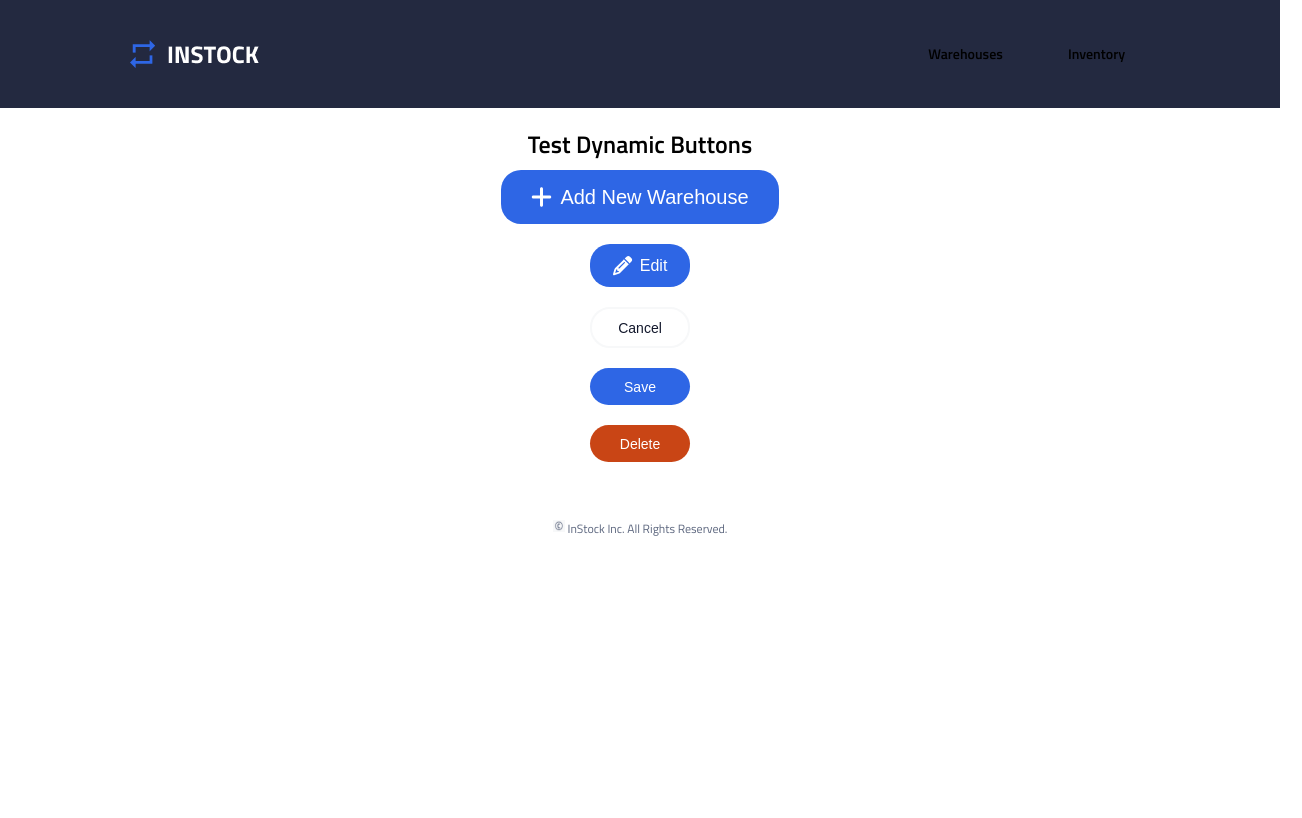
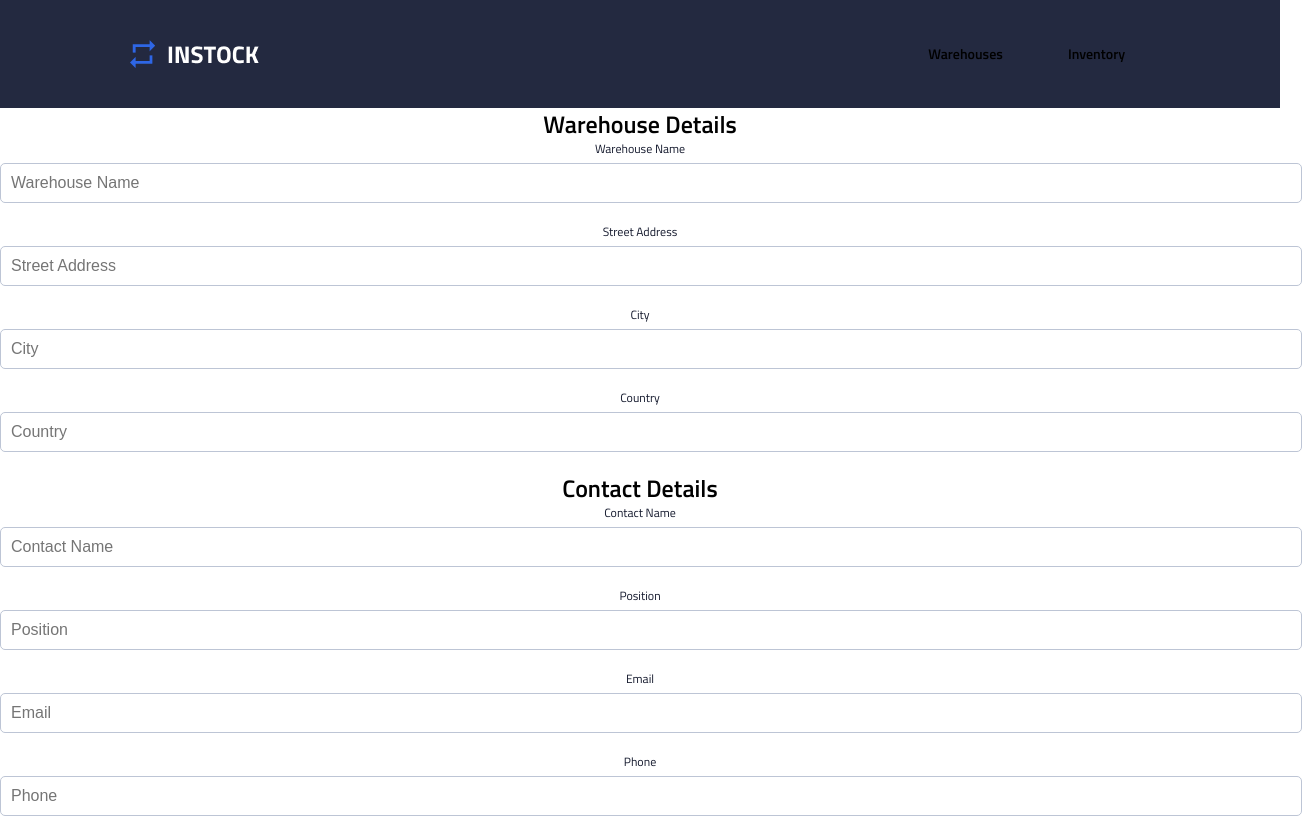
Before and after one commit to davidmaxxxy/instock-client, a React (Create React App) app: page /components in a window 1280 px wide. Shown: the top 818 px of the page, 1302 px wide, since content can reach past the window. Built offline with nearby package versions, Linux system fonts and the light colour scheme.

Commit message:
SPF2-36: Created the first draft of the dynamic form input

```diff
--- a/src/App.js
+++ b/src/App.js
@@ -5,6 +5,7 @@ import AppNavigations from "./AppNavigations/AppNavigations";
 import Header from "./Components/Header/Header";
 import Footer from "./Components/Footer/Footer";
 import DynamicButton from "./Components/DynamicButton/DynamicButton";
+import DynamicFormInput from "./Components/DynamicForm/DynamicFormInput";
 import { FontAwesomeIcon } from "@fortawesome/react-fontawesome";
 import { faPencilAlt, faPlus } from "@fortawesome/free-solid-svg-icons";
 
@@ -18,6 +19,31 @@ function App() {
       <main className="App">
         <Header />
         <AppNavigations />
+
+        <section className="form-container">
+          <div className="form-section">
+            <h2 className="section-title">Warehouse Details</h2>
+            <DynamicFormInput
+              title="Warehouse Name"
+              placeholder="Warehouse Name"
+            />
+            <DynamicFormInput
+              title="Street Address"
+              placeholder="Street Address"
+            />
+            <DynamicFormInput title="City" placeholder="City" />
+            <DynamicFormInput title="Country" placeholder="Country" />
+          </div>
+
+          <div className="form-section">
+            <h2 className="section-title">Contact Details</h2>
+            <DynamicFormInput title="Contact Name" placeholder="Contact Name" />
+            <DynamicFormInput title="Position" placeholder="Position" />
+            <DynamicFormInput title="Email" placeholder="Email" />
+            <DynamicFormInput title="Phone" placeholder="Phone" />
+          </div>
+        </section>
+
         <section className="button-container">
           <h2>Test Dynamic Buttons</h2>
 
--- /dev/null
+++ b/src/Components/DynamicForm/DynamicForm.scss
@@ -0,0 +1,39 @@
+@import "../../styles/partials/mixins.scss";
+
+.dynamic-form {
+  // Container for the entire form
+  &__container {
+    display: flex;
+    flex-direction: column;
+    border: 1px solid $light-gray;
+    padding: 20px;
+    gap: 20px;
+
+    @include tablet {
+      flex-direction: row;
+    }
+  }
+
+  // Individual form section
+  &__section {
+    flex: 1;
+    padding: 20px;
+
+    &-title {
+      @include fontMedium;
+      margin-bottom: 15px;
+    }
+  }
+
+  // Button container
+  &__button-container {
+    display: flex;
+    justify-content: center;
+    gap: 10px;
+    margin-top: 20px;
+
+    @include tablet {
+      justify-content: flex-end;
+    }
+  }
+}
--- /dev/null
+++ b/src/Components/DynamicForm/DynamicFormInput.jsx
@@ -0,0 +1,19 @@
+import React from "react";
+import "./DynamicFormInput.scss";
+
+const DynamicFormInput = ({ title, placeholder, onChange, value }) => {
+  return (
+    <div className="dynamic-form__group">
+      <label className="dynamic-form__label">{title}</label>
+      <input
+        className="dynamic-form__input"
+        type="text"
+        placeholder={placeholder}
+        onChange={onChange}
+        value={value}
+      />
+    </div>
+  );
+};
+
+export default DynamicFormInput;
--- /dev/null
+++ b/src/Components/DynamicForm/DynamicFormInput.scss
@@ -0,0 +1,29 @@
+@use "../../styles/partials/variables.scss" as vars;
+@use "../../styles/partials/mixin.scss" as mixin;
+
+.dynamic-form {
+  &__group {
+    margin-bottom: 20px;
+  }
+
+  &__label {
+    @include mixin.fontSmall;
+    margin-bottom: 5px;
+    display: block;
+    color: vars.$primary-color-black; // Prefixed with the 'vars' namespace
+  }
+
+  &__input {
+    width: 100%;
+    padding: 10px;
+    font-size: 16px;
+    border: 1px solid vars.$secondary-color-cloud; // Ensure the variable is defined in variables.scss
+    border-radius: 5px;
+    transition: border-color 0.3s ease;
+
+    &:focus {
+      border-color: vars.$primary-color-indigo; // Prefixed with the 'vars' namespace
+      outline: none;
+    }
+  }
+}
--- a/src/styles/partials/mixin.scss
+++ b/src/styles/partials/mixin.scss
@@ -1,18 +1,21 @@
-@use 'variables' as *;
+@use "./variables.scss" as *; // Import all variables from variables.scss
 
+// Mixin for tablet media queries
 @mixin tablet {
   @media screen and (min-width: $tablet-breakpoint) {
     @content;
   }
 }
 
+// Mixin for desktop media queries
 @mixin desktop {
   @media screen and (min-width: $desktop-breakpoint) {
     @content;
   }
 }
 
-  @mixin fontMedium{
+// Font mixin for medium-sized text
+@mixin fontMedium {
   font-size: 1.3rem;
   line-height: 2rem;
   font-weight: 400;
@@ -24,7 +27,8 @@
   }
 }
 
-  @mixin fontSmall{
+// Font mixin for small-sized text
+@mixin fontSmall {
   font-size: 1.1rem;
   line-height: 1.6rem;
   font-weight: 400;
```
Also changed, not shown: src/Components/DynamicForm/DynamicForm.jsx (added, +51 -0 lines). Lines whose indentation alone changed are shown as unchanged.
